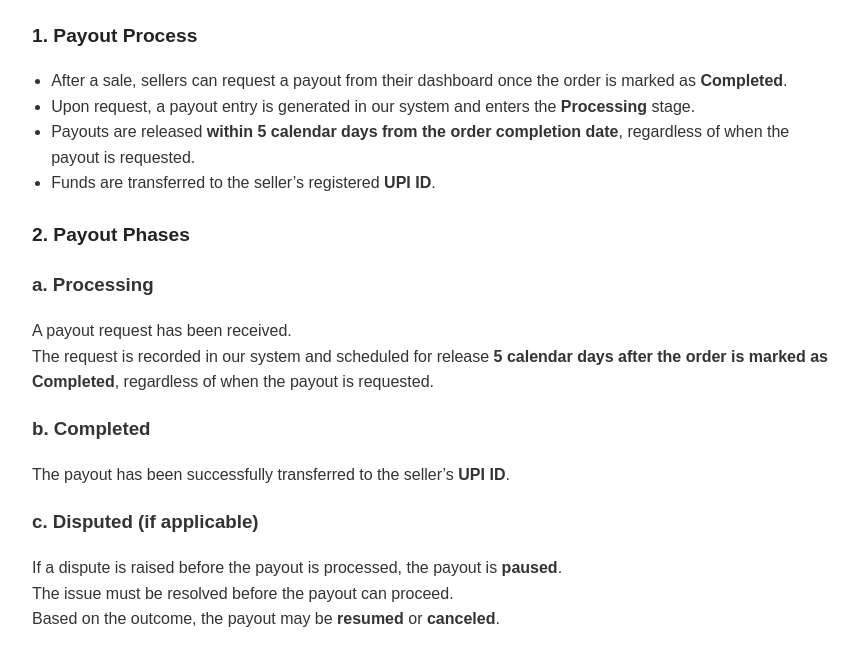
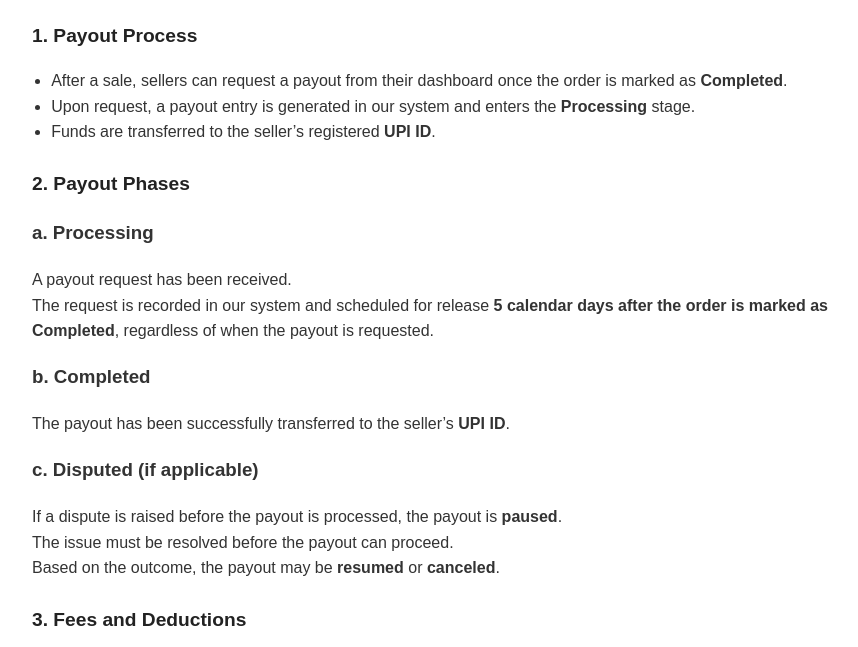
Before and after one commit to prabhdeepbher123/payout, a plain HTML site: page index.html in a window 1280 px wide. Shown: the part 153-800 px from the top of the page, without its empty margins (0-858 px from the left). Drawn offline with Linux system fonts and the light colour scheme.

Commit message:
Update index.html

```diff
--- a/index.html
+++ b/index.html
@@ -45,7 +45,6 @@
     <ul>
       <li>After a sale, sellers can request a payout from their dashboard once the order is marked as <strong>Completed</strong>.</li>
       <li>Upon request, a payout entry is generated in our system and enters the <strong>Processing</strong> stage.</li>
-      <li>Payouts are released <strong>within 5 calendar days from the order completion date</strong>, regardless of when the payout is requested.</li>
       <li>Funds are transferred to the seller’s registered <strong>UPI ID</strong>.</li>
     </ul>
   </div>
```
